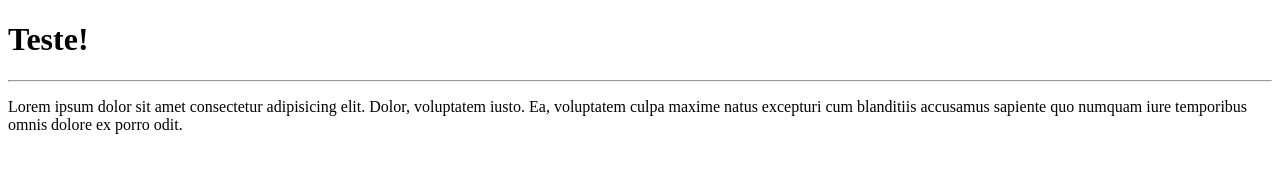
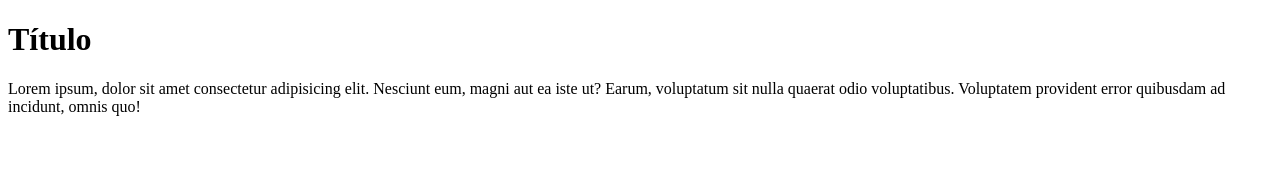
Before and after one commit to winphol/Teste, a plain HTML site: page site-teste/index.html in a window 1280 px wide. Drawn offline with Linux system fonts and the light colour scheme.

Commit message:
Criando um site de testes

```diff
--- a/site-teste/index.html
+++ b/site-teste/index.html
@@ -3,11 +3,20 @@
 <head>
     <meta charset="UTF-8">
     <meta name="viewport" content="width=device-width, initial-scale=1.0">
-    <title>Teste</title>
+    <link rel="stylesheet" href="css/style.css">
+    <title>Site Teste</title>
 </head>
 <body>
-    <h1>Teste!</h1>
-    <hr>
-    <p>Lorem ipsum dolor sit amet consectetur adipisicing elit. Dolor, voluptatem iusto. Ea, voluptatem culpa maxime natus excepturi cum blanditiis accusamus sapiente quo numquam iure temporibus omnis dolore ex porro odit.</p>
+    <main>
+        <header>
+            <h1>Título</h1>
+        </header>
+        <body>
+            <p>Lorem ipsum, dolor sit amet consectetur adipisicing elit. Nesciunt eum, magni aut ea iste ut? Earum, voluptatum sit nulla quaerat odio voluptatibus. Voluptatem provident error quibusdam ad incidunt, omnis quo!</p>
+        </body>
+        <article>
+
+        </article>
+    </main>
 </body>
 </html>
```
Also changed, not shown: site-teste/css/style.css (added).
